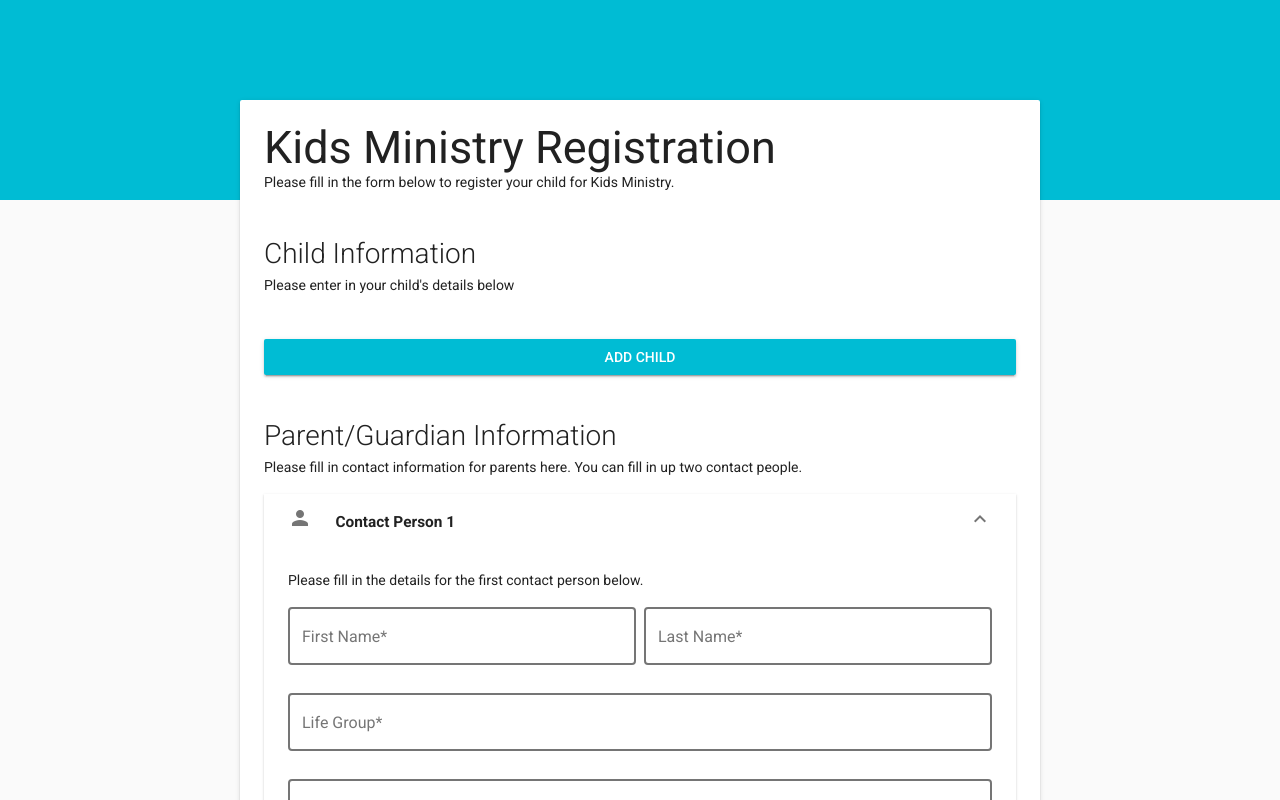
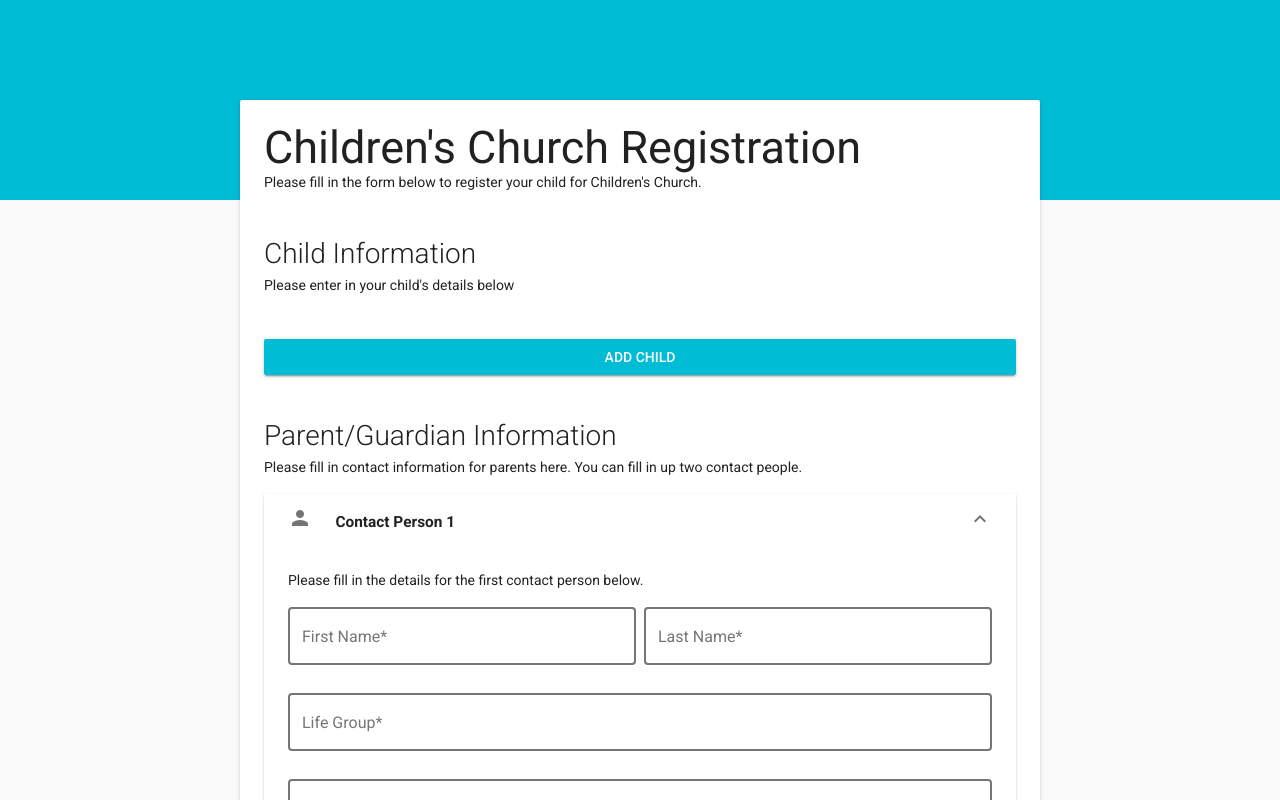
Before and after one commit to ivankahl/childrens-church-registration-form, a Vue app: page / in a window 1280 px wide. Shown: the top 800 px of the page. Built offline with nearby package versions, Linux system fonts and the light colour scheme.

Commit message:
Updated name

```diff
--- a/src/App.vue
+++ b/src/App.vue
@@ -3,7 +3,7 @@
     <v-card color="cyan" dark tile flat height=200></v-card>
     <v-card raised light class="content-container mx-auto">
       <v-container>
-        <h1 class="display-2 font-weight-regular page-title">Kids Ministry Registration</h1>
+        <h1 class="display-2 font-weight-regular page-title">Children's Church Registration</h1>
 
         <registration-form v-on:doneRegistering="registered = true" v-if="!registered"></registration-form>
         <done-page v-else></done-page>
--- a/src/components/RegistrationForm.vue
+++ b/src/components/RegistrationForm.vue
@@ -1,6 +1,6 @@
 <template>
   <v-form>
-    <p class='subheader'>Please fill in the form below to register your child for Kids Ministry.</p>
+    <p class='subheader'>Please fill in the form below to register your child for Children's Church.</p>
     <h2 class="section-header">Child Information</h2>
     <p>Please enter in your child's details below</p>
     <v-expansion-panel expand v-model="panels.children">
```
